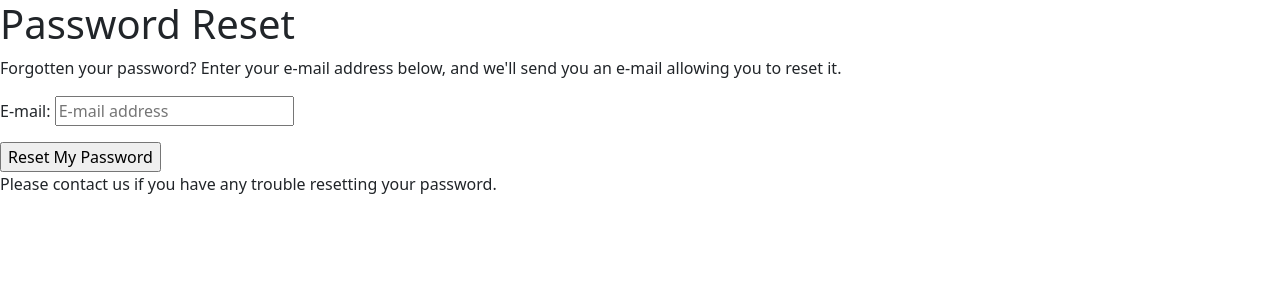
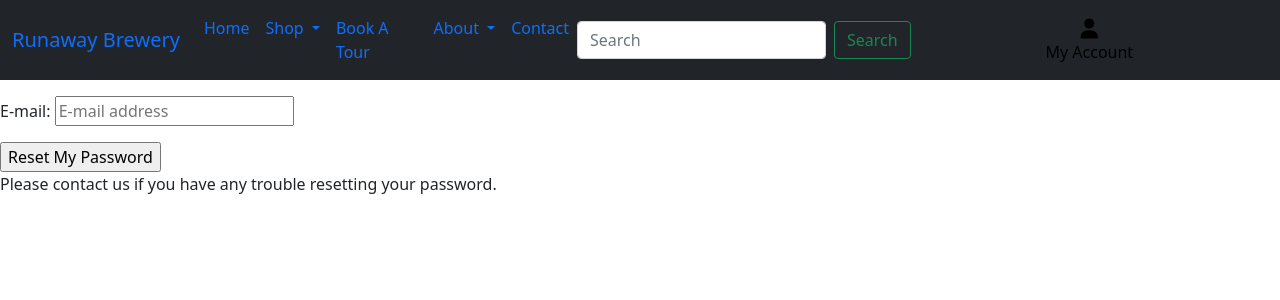
Before and after one commit to Kieran132/Runaway, a Django app: page /accounts/password/reset/ in a window 1280 px wide. Shown: the top 300 px of the page. Run offline with Django 3.2, Linux system fonts and the light colour scheme; parts of the project's set-up code (start-up, migrations or seed data) failed here and were passed over; some libraries are stand-ins or nearby versions.

Commit message:
Add main page header

```diff
--- a/home/templates/home/index.html
+++ b/home/templates/home/index.html
@@ -3,6 +3,5 @@
 
 {% block content %}
 
-<h1 class="diplay-4 text-success"> working </h1>
 
 {% endblock %}
--- a/templates/base.html
+++ b/templates/base.html
@@ -2,6 +2,7 @@
 
 <!doctype html>
 <html lang="en">
+
 <head>
 
     {% block meta %}
@@ -14,16 +15,18 @@
     {% endblock %}
 
     {% block corecss %}
-        <link href="https://cdn.jsdelivr.net/npm/bootstrap@5.1.3/dist/css/bootstrap.min.css" rel="stylesheet" integrity="sha384-1BmE4kWBq78iYhFldvKuhfTAU6auU8tT94WrHftjDbrCEXSU1oBoqyl2QvZ6jIW3" crossorigin="anonymous">
+    <link href="https://cdn.jsdelivr.net/npm/bootstrap@5.1.3/dist/css/bootstrap.min.css" rel="stylesheet"
+        integrity="sha384-1BmE4kWBq78iYhFldvKuhfTAU6auU8tT94WrHftjDbrCEXSU1oBoqyl2QvZ6jIW3" crossorigin="anonymous">
     {% endblock %}
 
     {% block extra_css %}
     {% endblock %}
 
     {% block corejs %}
-        <script src="https://cdn.jsdelivr.net/npm/bootstrap@5.1.3/dist/js/bootstrap.bundle.min.js" integrity="sha384-ka7Sk0Gln4gmtz2MlQnikT1wXgYsOg+OMhuP+IlRH9sENBO0LRn5q+8nbTov4+1p" crossorigin="anonymous"></script>
-        <script src="https://cdn.jsdelivr.net/npm/@popperjs/core@2.10.2/dist/umd/popper.min.js" integrity="sha384-7+zCNj/IqJ95wo16oMtfsKbZ9ccEh31eOz1HGyDuCQ6wgnyJNSYdrPa03rtR1zdB" crossorigin="anonymous"></script>
-        <script src="https://cdn.jsdelivr.net/npm/bootstrap@5.1.3/dist/js/bootstrap.min.js" integrity="sha384-QJHtvGhmr9XOIpI6YVutG+2QOK9T+ZnN4kzFN1RtK3zEFEIsxhlmWl5/YESvpZ13" crossorigin="anonymous"></script>
+    <script src="https://kit.fontawesome.com/e9c73d7092.js" crossorigin="anonymous"></script>
+    <script src="https://code.jquery.com/jquery-3.6.0.min.js"></script>
+    <script src="https://cdnjs.cloudflare.com/ajax/libs/popper.js/1.14.7/umd/popper.min.js"></script>
+    <script src="https://maxcdn.bootstrapcdn.com/bootstrap/4.5.2/js/bootstrap.min.js"></script>
     {% endblock %}
 
     {% block extra_js %}
@@ -31,8 +34,85 @@
 
     <title>Runaway Brewery {% block extra_title %}{% endblock %}</title>
 </head>
+
 <body>
-    <header class="container-fluid fixed-top"></header>
+    <header class="fixed-top">
+        <nav class="navbar navbar-expand-lg bg-body-tertiary bg-dark">
+            <div class="container-fluid">
+                <a class="navbar-brand" href="#">Runaway Brewery</a>
+                <button class="navbar-toggler" type="button" data-toggle="collapse"
+                    data-target="#navbarSupportedContent" aria-controls="navbarSupportedContent" aria-expanded="false"
+                    aria-label="Toggle navigation">
+                    <span class="navbar-toggler-icon"></span>
+                </button>
+                <div class="collapse navbar-collapse" id="navbarSupportedContent">
+                    <ul class="navbar-nav ml-auto">
+                        <li class="nav-item">
+                            <a class="nav-link active" aria-current="page" href="#">Home</a>
+                        </li>
+                        <li class="nav-item dropdown">
+                            <a class="nav-link dropdown-toggle" href="#" role="button" data-toggle="dropdown"
+                                aria-expanded="false">
+                                Shop
+                            </a>
+                            <ul class="dropdown-menu">
+                                <li><a class="dropdown-item" href="#">Bottles</a></li>
+                                <li><a class="dropdown-item" href="#">Cases</a></li>
+                                <li><a class="dropdown-item" href="#">Barrel Aged & Blended</a></li>
+                                <li><a class="dropdown-item" href="#">Merch</a></li>
+                                <li><a class="dropdown-item" href="#">Gift Cards</a></li>
+                            </ul>
+                        </li>
+                        <li class="nav-item">
+                            <a class="nav-link" href="#">Book A Tour</a>
+                        </li>
+                        <li class="nav-item dropdown">
+                            <a class="nav-link dropdown-toggle" href="#" role="button" data-toggle="dropdown"
+                                aria-expanded="false">
+                                About
+                            </a>
+                            <ul class="dropdown-menu">
+                                <li><a class="dropdown-item" href="#">Taproom & Bottle Shop</a></li>
+                                <li><a class="dropdown-item" href="#">Plan Your Visit</a></li>
+                                <li><a class="dropdown-item" href="#">Delivery & Collection</a></li>
+                            </ul>
+                        </li>
+                        <li class="nav-item">
+                            <a class="nav-link" href="#">Contact</a>
+                        </li>
+                    </ul>
+                    <form method="GET" action="" class="d-flex" role="search">
+                        <input class="form-control me-2" type="search" placeholder="Search" aria-label="Search">
+                        <button class="btn btn-outline-success" type="submit">Search</button>
+                    </form>
+                    <div class="col-12 col-lg-4 my-auto py-1 py-lg-0">
+                        <ul class="list-inline list-unstyled text-center text-lg-right my-0">
+                            <li class="list-inline-item dropdown">
+                                <a class="text-black nav-link" href="#" id="user-options" data-toggle="dropdown" aria-haspopup="true" aria-expanded="false">
+                                    <div class="text-center">
+                                        <div><i class="fas fa-user fa-lg"></i></div>
+                                        <p class="my-0">My Account</p>
+                                    </div>
+                                </a>
+                                <div class="dropdown-menu border-0" aria-labelledby="user-options">
+                                    {% if request.user.is_authenticated %}
+                                        {% if request.user.is_superuser %}
+                                            <a href="" class="dropdown-item">Product Management</a>
+                                        {% endif %}
+                                        <a href="" class="dropdown-item">My Profile</a>
+                                        <a href="{% url 'account_logout' %}" class="dropdown-item">Logout</a>
+                                    {% else %}
+                                        <a href="{% url 'account_signup' %}" class="dropdown-item">Register</a>
+                                        <a href="{% url 'account_login' %}" class="dropdown-item">Login</a>
+                                    {% endif %}
+                                </div>
+                        </ul>
+                    </div>
+                </div>
+            </div>
+        </nav>
+    </header>
+
 
     {% if messages %}
     <div class="message-container"></div>
@@ -49,4 +129,5 @@
 
 
 </body>
+
 </html>
```
Lines whose indentation alone changed are shown as unchanged.
